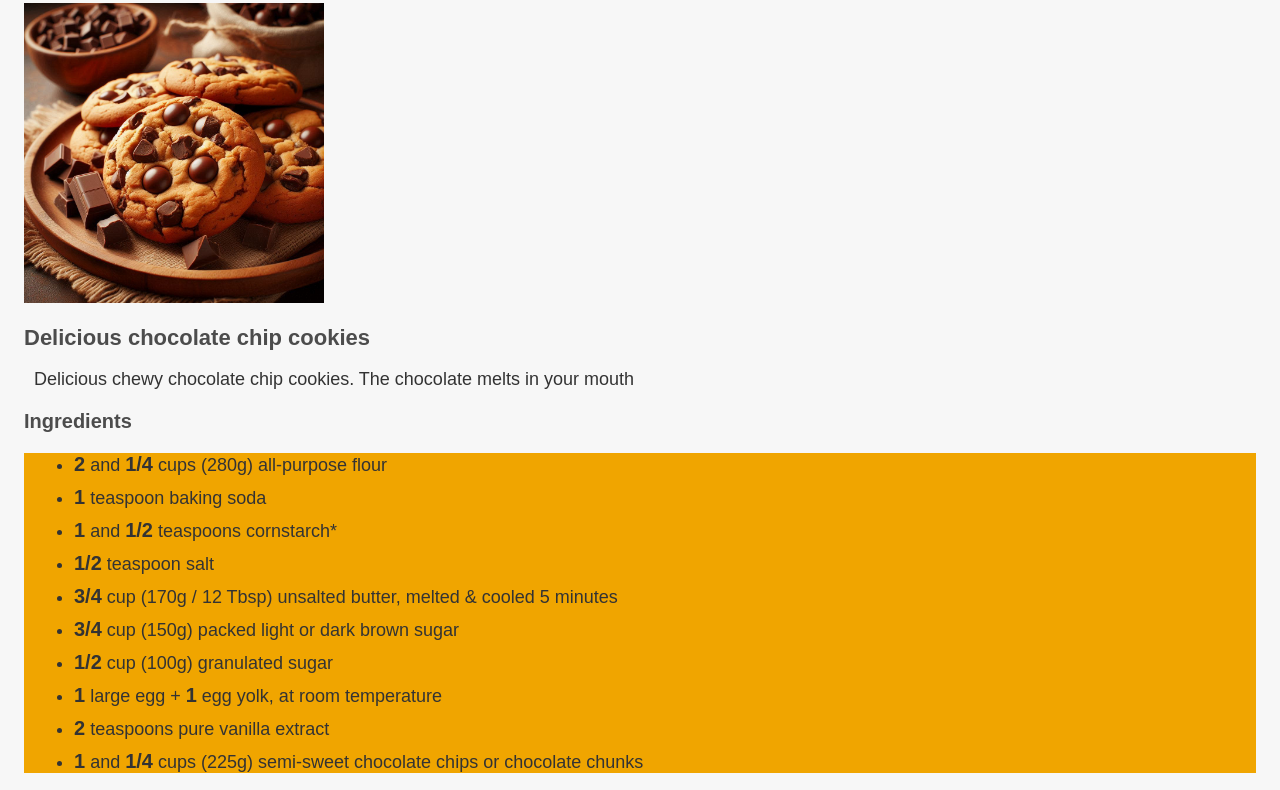
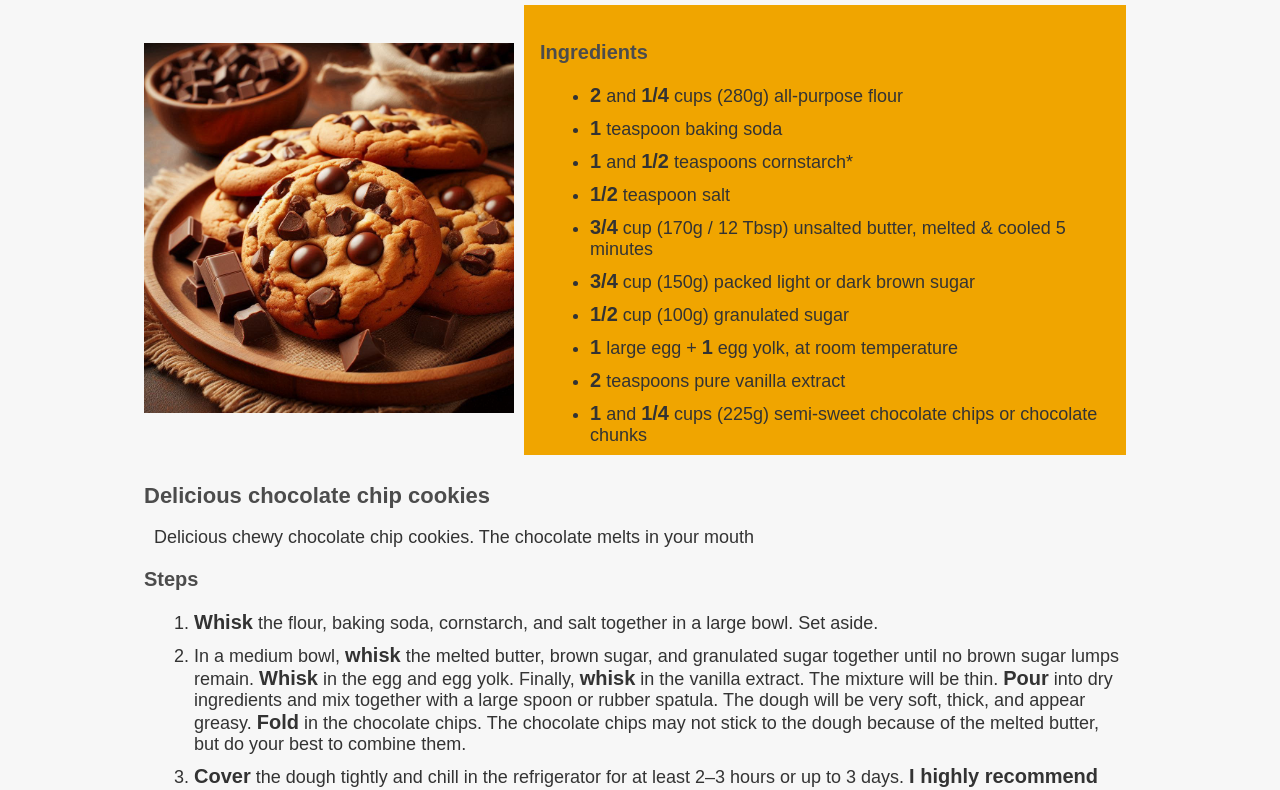
Before and after one commit to osivff/odin-recipes, a plain HTML site: page odin-recipes/chocolate-cookies.html in a window 1280 px wide. Shown: the part 105-895 px from the top of the page. Drawn offline with Linux system fonts and the light colour scheme.

Commit message:
Change styles. Add div to html for ingredients and image. Display next to each other and change size of ingredients wrapper

```diff
--- a/odin-recipes/chocolate-cookies.html
+++ b/odin-recipes/chocolate-cookies.html
@@ -8,11 +8,11 @@
     <body>
         <a href="../index.html">Home</a>
         <h1>Chocolate Chip Cookies</h1>
-        <img src="./images/cookies.jpeg" alt="delicious chocolate chip cookies (ai generated)" height="300px">
-        <h2>Delicious chocolate chip cookies</h2>
-        <p>
-            Delicious chewy chocolate chip cookies. The chocolate melts in your mouth
-        </p>
+        <div class="header">
+            <div class="wrap-header">
+                <img src="./images/cookies.jpeg" alt="delicious chocolate chip cookies (ai generated)" height="370px">
+            </div>
+            <div class="wrap-ingredients">
                 <h3>Ingredients</h3>
                 <ul class="ingredients">
                     <li><span>2</span> and <span>1/4</span> cups (280g) all-purpose flour</li>
@@ -26,6 +26,13 @@
                     <li><span>2</span> teaspoons pure vanilla extract</li>
                     <li><span>1</span> and <span>1/4</span> cups (225g) semi-sweet chocolate chips or chocolate chunks</li>
                 </ul>
+            </div>
+        </div>
+        <h2>Delicious chocolate chip cookies</h2>
+        <p>
+            Delicious chewy chocolate chip cookies. The chocolate melts in your mouth
+        </p>
+
         <h3>Steps</h3>
         <ol>
             <li>
--- a/style.css
+++ b/style.css
@@ -7,6 +7,8 @@ body {
     color: #333333;
     font-family: Arial, Helvetica, sans-serif;
     padding: 16px;
+    width: 80%;
+    margin: 0 auto;
 }
 
 h1 {
@@ -30,11 +32,20 @@ p, li {
     margin: 10px;
 }
 
-.ingredients {
+.wrap-ingredients {
     background-color: #F0A500;
+    width: 100%;
+    height: 450px;
+    padding: 16px;
+    margin: 10px;
 }
 
 span {
     font-weight: bold;
     font-size: 20px;
 }
+
+.header {
+    display: flex;
+    align-items: center;
+}
```
Also changed, not shown: odin-recipes/artisan-bread.html (+17 -8 lines), odin-recipes/pancakes.html (+12 -5 lines). Lines whose indentation alone changed are shown as unchanged.
